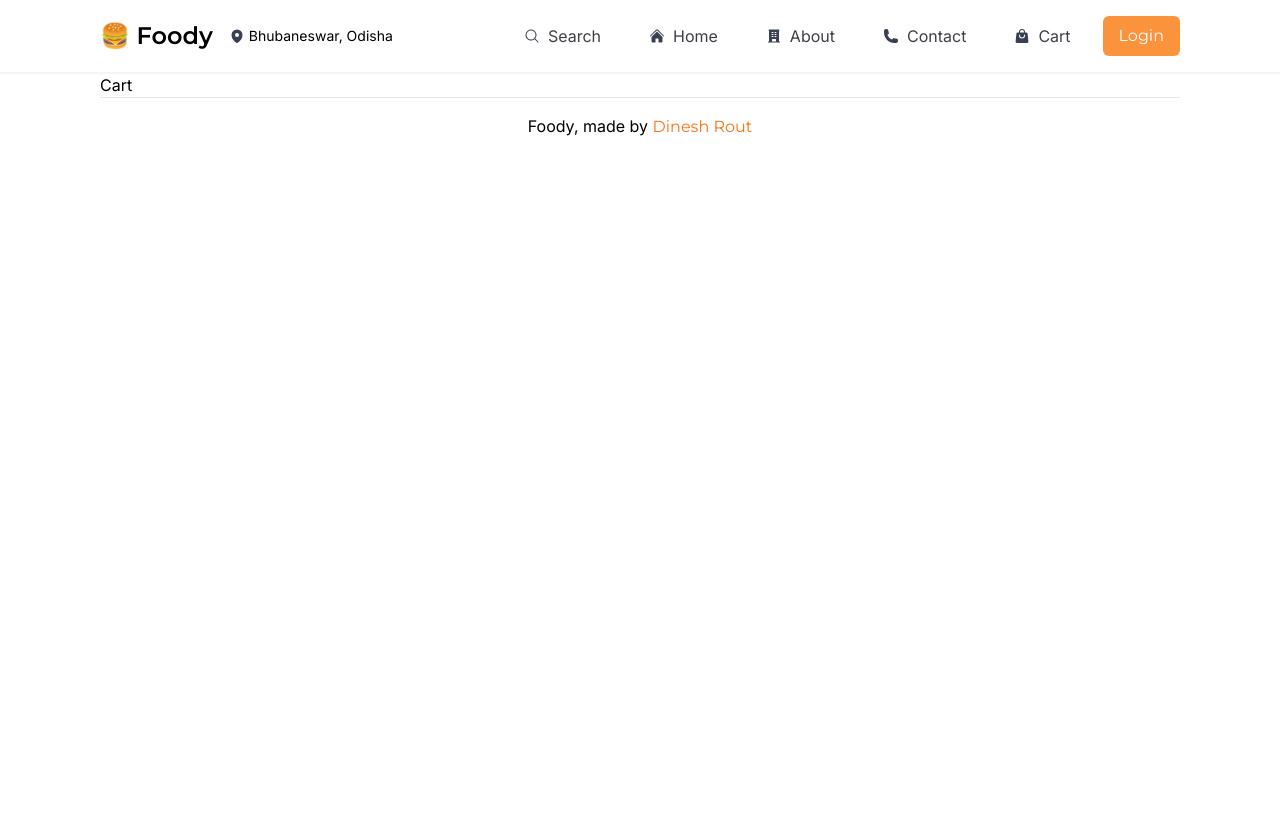
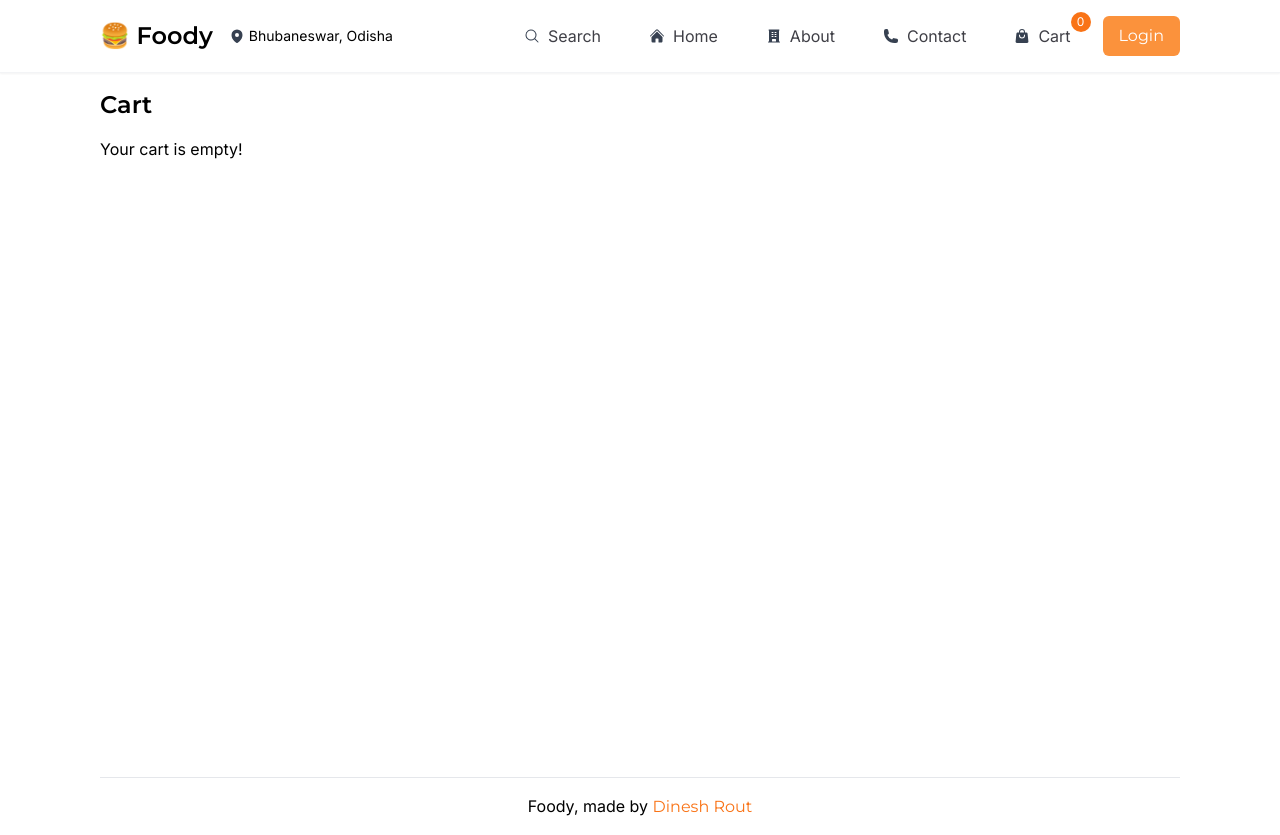
Before and after one commit to DineshRout779/FoodHunt, a React (Vite) app: page /cart in a window 1280 px wide. Before the commit the page ends 800 px from the top, so only its background shows below. Built offline with nearby package versions, Linux system fonts and the light colour scheme.

Commit message:
chapter 12: redux ✅

```diff
--- a/src/components/Header.jsx
+++ b/src/components/Header.jsx
@@ -8,8 +8,14 @@ import {
   ShoppingBagIcon,
 } from '@heroicons/react/24/solid';
 import { Link } from 'react-router-dom';
+import { useSelector } from 'react-redux';
+import { selectItemsInCart } from '../features/cart/cartSlice';
 
 const Header = () => {
+  const items = useSelector(selectItemsInCart);
+
+  console.log(items);
+
   return (
     <header className='sticky top-0 bg-white z-20 py-4 border-b shadow-sm border-gray-100'>
       <div className='container-max flex justify-between items-center'>
@@ -62,10 +68,15 @@ const Header = () => {
           <li>
             <Link
               to='/cart'
-              className='p-2 md:px-4 hover:bg-gray-50 rounded-md flex items-center gap-2'
+              className='p-2 relative md:px-4 hover:bg-gray-50 rounded-md flex items-center gap-2'
             >
               <ShoppingBagIcon className='w-4 h-4 text-gray-700' />{' '}
               <p className='hidden md:block'>Cart</p>
+              {
+                <p className='absolute -top-1 -right-1 bg-orange-500 text-white flex justify-center items-center w-5 h-5 text-xs rounded-full'>
+                  {items.length}
+                </p>
+              }
             </Link>
           </li>
         </ul>
--- a/src/components/RestaurantMenuItem.jsx
+++ b/src/components/RestaurantMenuItem.jsx
@@ -1,9 +1,15 @@
 import { ChevronDownIcon, ChevronUpIcon } from '@heroicons/react/24/solid';
+import { useDispatch } from 'react-redux';
+import { addToCart } from '../features/cart/cartSlice';
 import { CDN_URL } from '../utils/constants';
 
 const RestaurantMenuItem = ({ items, index, activeIndex, setActiveIndex }) => {
   // console.log(activeIndex, index);
   // console.log(items?.card?.card?.itemCards);
+  const dispatch = useDispatch();
+
+  const handleAddToCart = (item) => dispatch(addToCart(item));
+
   return (
     <>
       <div
@@ -45,7 +51,10 @@ const RestaurantMenuItem = ({ items, index, activeIndex, setActiveIndex }) => {
                   src={CDN_URL + item?.card?.info?.imageId}
                   alt=''
                 />
-                <button className='bg-white text-orange-500 hover:bg-orange-500 hover:text-white font-bold p-2 px-6 rounded-md absolute shadow-md left-[50%] -bottom-5 -translate-x-[50%]'>
+                <button
+                  onClick={() => handleAddToCart(item)}
+                  className='bg-white text-orange-500 hover:bg-orange-500 hover:text-white font-bold p-2 px-6 rounded-md absolute shadow-md left-[50%] -bottom-5 -translate-x-[50%]'
+                >
                   ADD
                 </button>
               </div>
--- /dev/null
+++ b/src/features/cart/cartSlice.js
@@ -0,0 +1,24 @@
+import { createSlice } from '@reduxjs/toolkit';
+
+const initialState = {
+  items: [],
+};
+
+const cartSlice = createSlice({
+  name: 'cart',
+  initialState,
+  reducers: {
+    addToCart: (state, action) => {
+      state.items.push(action.payload);
+    },
+    removeFromCart: (state, action) => {
+      state.items = state.items.filter((item) => item.id !== action.payload.id);
+    },
+  },
+});
+
+export const selectItemsInCart = ({ cart }) => cart?.items;
+
+export const { addToCart, removeFromCart } = cartSlice.actions;
+
+export default cartSlice.reducer;
--- a/src/index.js
+++ b/src/index.js
@@ -1,5 +1,6 @@
 import React, { lazy, Suspense } from 'react';
 import { createRoot } from 'react-dom/client';
+import { Provider } from 'react-redux';
 import { createBrowserRouter, RouterProvider } from 'react-router-dom';
 import App from './App';
 import { UserContextProvider } from './context/UserContext';
@@ -10,6 +11,7 @@ import Home from './pages/Home';
 import Login from './pages/Login';
 import Restaurant from './pages/Restaurant';
 import Search from './pages/Search';
+import store from './store/store';
 import './styles.css';
 
 const Contact = lazy(() => import('./pages/Contact'));
@@ -60,7 +62,7 @@ const container = document.getElementById('root');
 const root = createRoot(container);
 
 root.render(
-  <UserContextProvider>
+  <Provider store={store}>
     <RouterProvider router={router} />
-  </UserContextProvider>
+  </Provider>
 );
--- a/src/pages/Cart.jsx
+++ b/src/pages/Cart.jsx
@@ -1,5 +1,28 @@
+import { selectItemsInCart } from '../features/cart/cartSlice';
+import { useSelector } from 'react-redux';
+
 const Cart = () => {
-  return <div className='container-max'>Cart</div>;
+  const items = useSelector(selectItemsInCart);
+
+  console.log(items);
+
+  return (
+    <div className='container-max'>
+      <h1 className='text-2xl my-4 font-semibold'>Cart</h1>
+
+      <div className='min-h-[80vh]'>
+        {items.length === 0 ? (
+          <p>Your cart is empty!</p>
+        ) : (
+          <ul>
+            {items.map((item) => (
+              <li key={item.card.info.id}>{item.card.info.name}</li>
+            ))}
+          </ul>
+        )}
+      </div>
+    </div>
+  );
 };
 
 export default Cart;
--- /dev/null
+++ b/src/store/store.js
@@ -0,0 +1,10 @@
+import { configureStore } from '@reduxjs/toolkit';
+import cartReducer from '../features/cart/cartSlice';
+
+const store = configureStore({
+  reducer: {
+    cart: cartReducer,
+  },
+});
+
+export default store;
```
